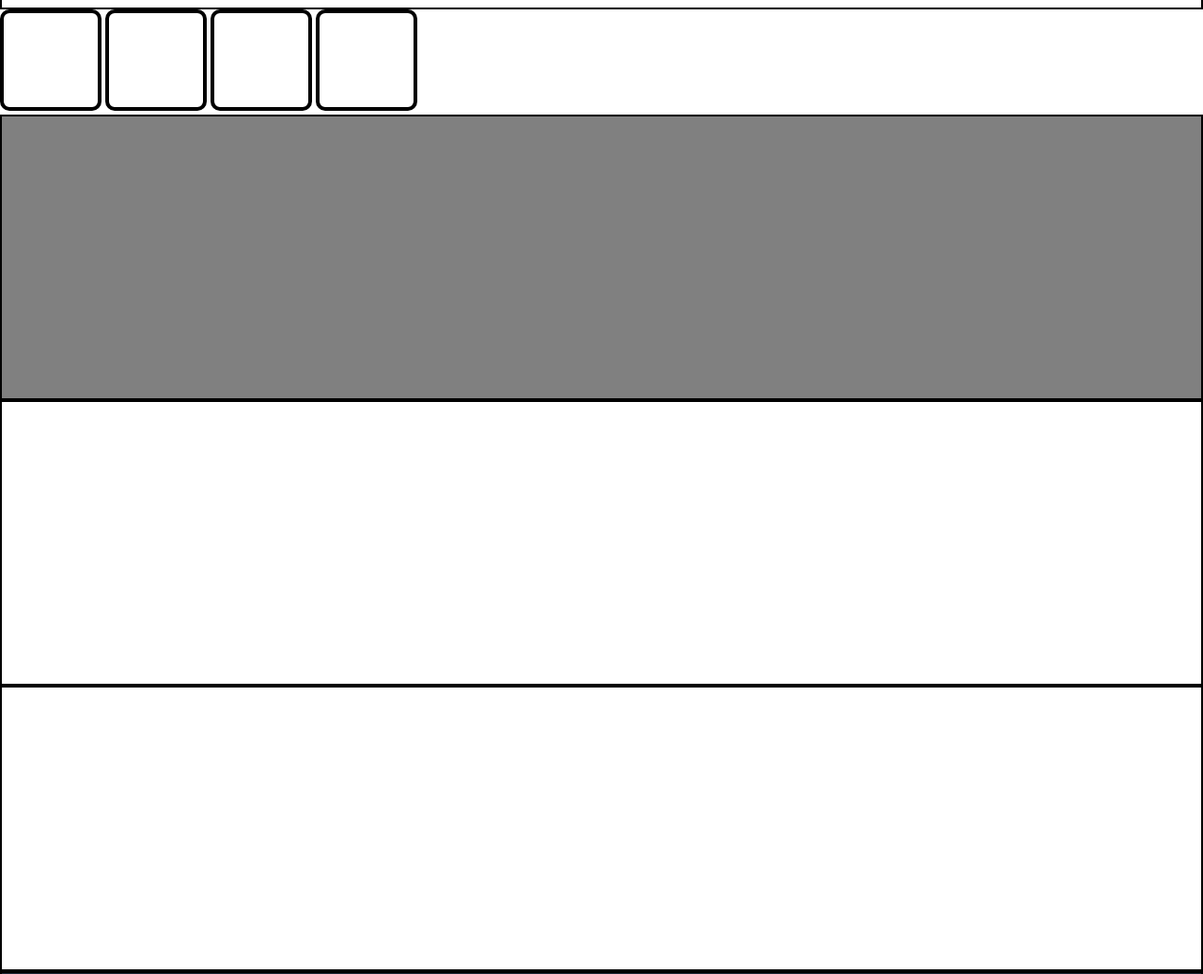
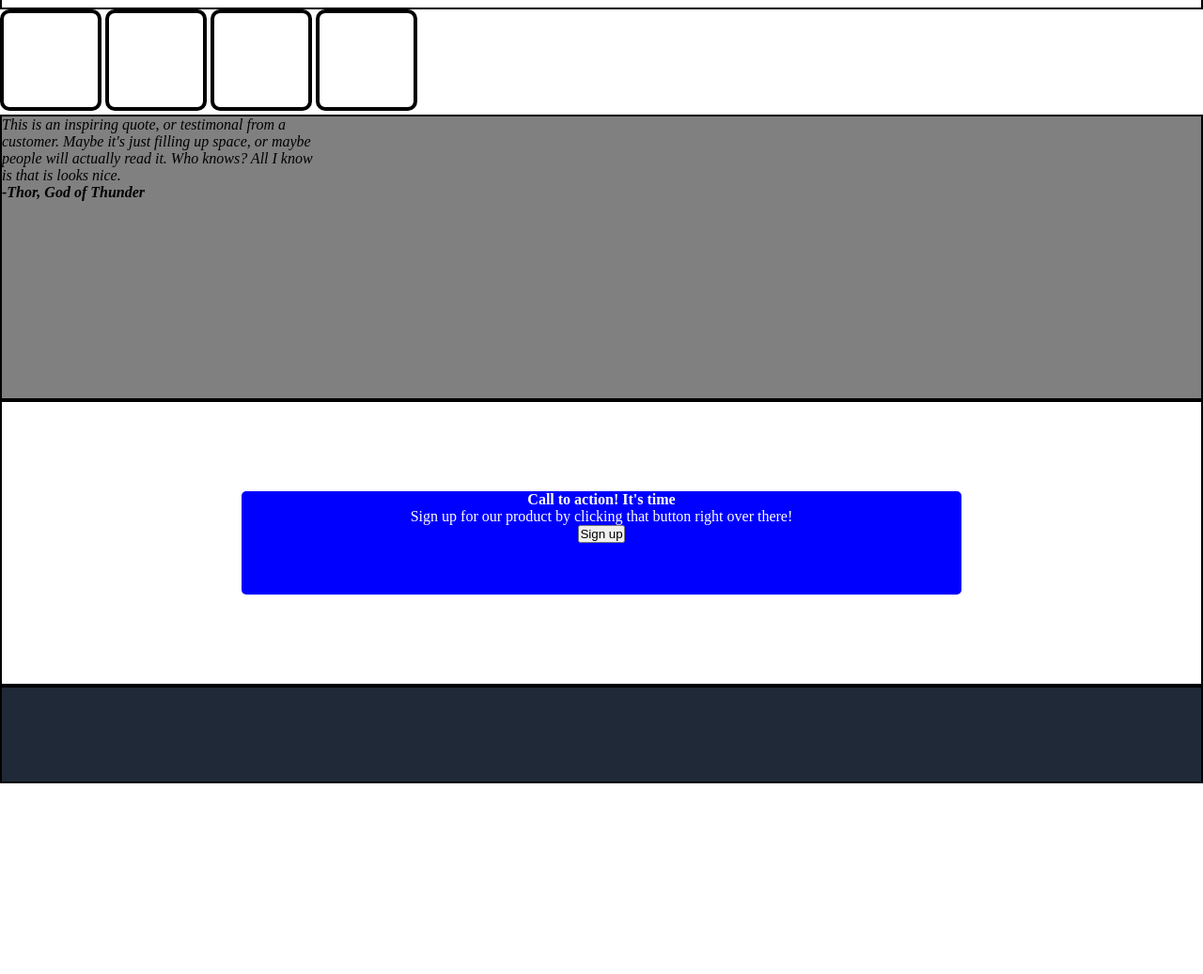
Before and after one commit to ctryon85/Landing-Page, a plain HTML site: page index.html in a window 1280 px wide. Shown: the part 600-1637 px from the top of the page at 94% size. After the commit the page ends 1434 px from the top, so only its background shows below. Drawn offline with Linux system fonts and the light colour scheme.

Commit message:
added call-to-action container

```diff
--- a/index.html
+++ b/index.html
@@ -43,9 +43,20 @@
     <div class="small-box4"></div>
     </div>
 
-<div class="box-4"></div>
-<div class="box-5"></div>
-<div class="box-5"></div>
+<div class="box-4">
+    <P class="thor-quote"><em>This is an inspiring quote, or testimonal from a <br>
+    customer. Maybe it's just filling up space, or maybe<br>
+people will actually read it. Who knows? All I know <br> is that is looks nice.<br>
+<strong>-Thor, God of Thunder</strong></em></P>
+</div>
+<div class="box-5">
+    <div class="call-to-action"><strong>Call to action! It's time</strong>
+    <p>Sign up for our product by clicking that button right over there! </p>
+    <button class="lower-button">Sign up</button>
+    </div>
+
+</div>
+
 <footer class="footer"></footer>
 </body>
 </html>
--- a/styles.css
+++ b/styles.css
@@ -141,7 +141,7 @@ display: flex;
   height: 300px;
 }
 
-.box-5 {
+.box-5  {
     display: flex;
     }
 
@@ -149,7 +149,24 @@ display: flex;
       background: white;
       border: 2px solid black;
       height: 300px;
+      color: white;
+      align-items: center;
+      justify-content: center;
+
     }
+
+  .call-to-action {
+    width: 60%;
+    height: 110px;
+    background-color: blue;
+    border-radius: 5px;
+    justify-content: center;
+    text-align: center;
+
+
+
+  }
+
 
 .footer {
   display: flex;
```
Lines whose indentation alone changed are shown as unchanged.
